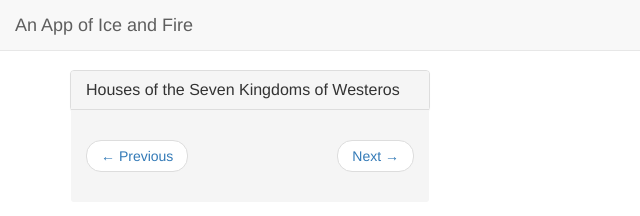
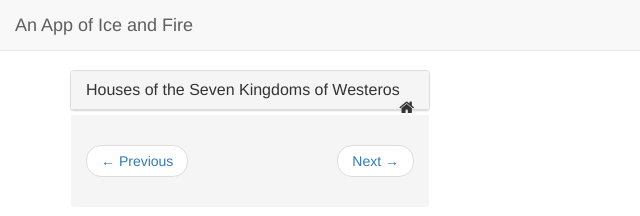
Before and after one commit to edm00se/AnAppOfIceAndFire, a website: page NSF/WebContent/index.html at #/characters in a window 1280 px wide. Both pictures are taken after a click on the link "Houses". Shown: the full height of the page, 0-640 px from the left. Drawn offline with nearby package versions, Linux system fonts and the light colour scheme; some packages are replaced by stand-ins of ours; no server answers.

Commit message:
collection icons

```diff
--- a/NSF/WebContent/css/AnAppOfIceAndFire.css
+++ b/NSF/WebContent/css/AnAppOfIceAndFire.css
@@ -12,3 +12,8 @@
 .list-group-striped li:nth-of-type(odd) {
 	background-color: #f9f9f9;
 }
+
+.floatRight {
+	position: relative;
+	float: right;
+}
--- a/NSF/WebContent/partials/houseList.html
+++ b/NSF/WebContent/partials/houseList.html
@@ -3,7 +3,7 @@
         <div class="col-md-4">
             <div class="panel panel-default">
                 <div class="panel-heading">
-                    <h3 class="panel-title">Houses of the Seven Kingdoms of Westeros</h3>
+                    <h3 class="panel-title">Houses of the Seven Kingdoms of Westeros<i class="fa fa-home floatRight"></i></h3>
                 </div>
                 <ul class="list-group list-group-striped">
                     <li class="list-group-item"
```
Also changed, not shown: NSF/WebContent/partials/characterList.html (+1 -1 lines).
